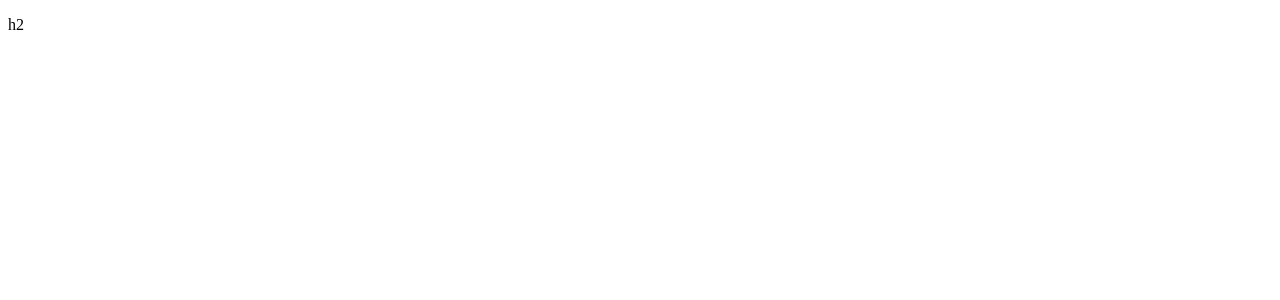
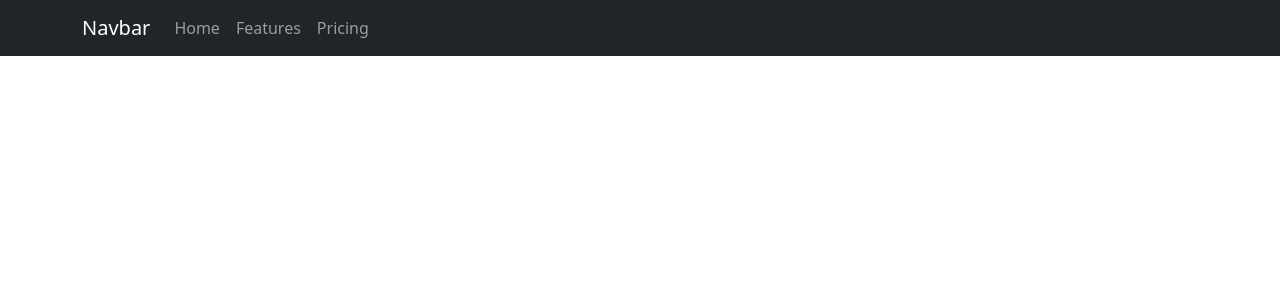
Before and after one commit to wkdwhdghks/shoppingmall, a JavaScript app: page / in a window 1280 px wide. Shown: the top 300 px of the page. Built offline with nearby package versions, Linux system fonts and the light colour scheme.

Commit message:
[Feat] react-Bootstrap 사용, navbar 추가

```diff
--- a/package.json
+++ b/package.json
@@ -6,7 +6,9 @@
     "@testing-library/jest-dom": "^5.16.5",
     "@testing-library/react": "^13.4.0",
     "@testing-library/user-event": "^13.5.0",
+    "bootstrap": "^5.2.3",
     "react": "^18.2.0",
+    "react-bootstrap": "^2.7.2",
     "react-dom": "^18.2.0",
     "react-scripts": "5.0.1",
     "web-vitals": "^2.1.4"
--- a/public/index.html
+++ b/public/index.html
@@ -2,6 +2,12 @@
 <html lang="ko">
   <head>
     <meta charset="utf-8" />
+    <link
+      rel="stylesheet"
+      href="https://cdn.jsdelivr.net/npm/bootstrap@5.2.3/dist/css/bootstrap.min.css"
+      integrity="sha384-rbsA2VBKQhggwzxH7pPCaAqO46MgnOM80zW1RWuH61DGLwZJEdK2Kadq2F9CUG65"
+      crossorigin="anonymous"
+    />
   </head>
   <body>
     <div id="root"></div>
--- a/src/App.js
+++ b/src/App.js
@@ -1,7 +1,18 @@
+import { Navbar, Container, Nav } from "react-bootstrap";
+
 export default function App() {
   return (
     <div>
-      <p>h2</p>
+      <Navbar bg="dark" variant="dark">
+        <Container>
+          <Navbar.Brand href="#home">Navbar</Navbar.Brand>
+          <Nav className="me-auto">
+            <Nav.Link href="#home">Home</Nav.Link>
+            <Nav.Link href="#features">Features</Nav.Link>
+            <Nav.Link href="#pricing">Pricing</Nav.Link>
+          </Nav>
+        </Container>
+      </Navbar>
     </div>
   );
 }
```
Also changed, not shown: src/App.css (added), 1 other file (tests, documents, lock files or other folders).
